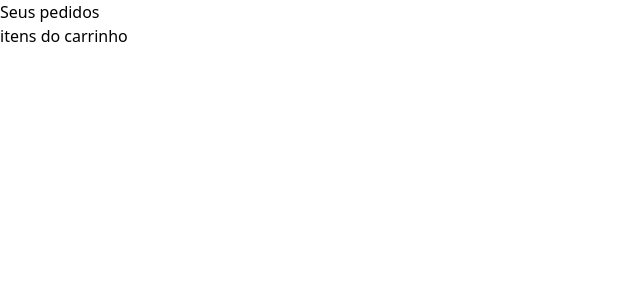
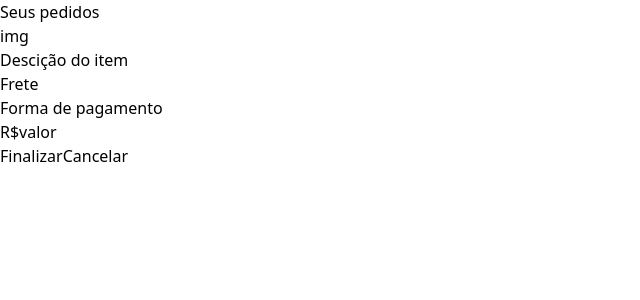
Before and after one commit to rSaydelleS/fast-in, a React (Vite) app in the folder Front-End/ecommerce/: page /carrinho in a window 1280 px wide. Shown: the top 300 px of the page, without its empty margins (0-640 px from the left). Built offline with nearby package versions, Linux system fonts and the light colour scheme.

Commit message:
Estruturando o Carrinho

```diff
--- a/Front-End/ecommerce/src/components/Carrinho_Item/Carrinho_Item.jsx
+++ b/Front-End/ecommerce/src/components/Carrinho_Item/Carrinho_Item.jsx
@@ -1,7 +1,25 @@
 const CarrinhoItem = () => {
   return (
     <>
-      <h1>itens do carrinho</h1>
+      <main>
+        <section>
+          <div>img</div>
+          <div>
+            <p>Descição do item</p>
+          </div>
+        </section>
+        <section>
+          <div>Frete</div>
+        </section>
+        <section>
+          <div>Forma de pagamento</div>
+          <div>R$valor</div>
+          <div>
+            <button>Finalizar</button>
+            <button>Cancelar</button>
+          </div>
+        </section>
+      </main>
     </>
   );
 };
```
